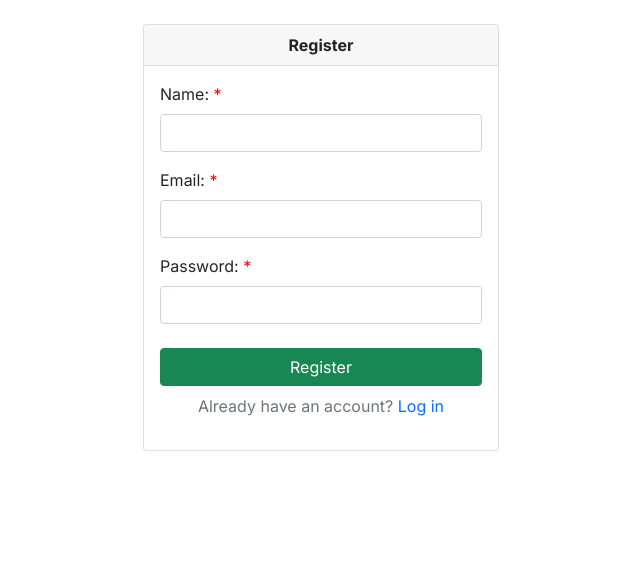
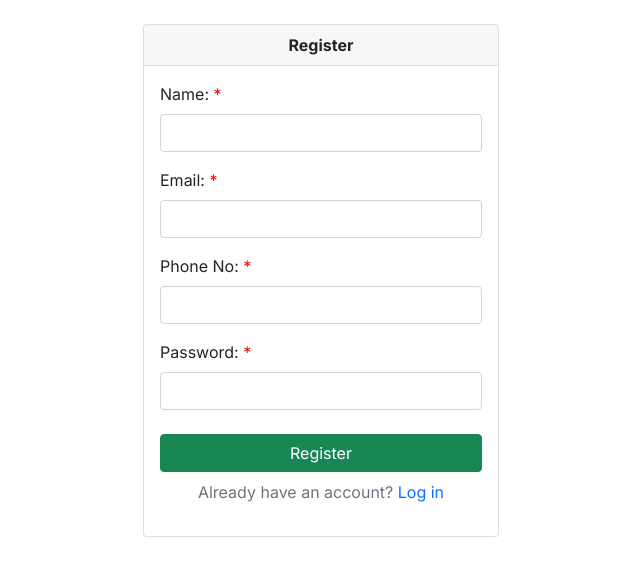
Before and after one commit to salehuddn/csc574project, a PHP site: page /register.php in a window 1280 px wide. Shown: the part 56-632 px from the top of the page, without its empty margins (319-959 px from the left). Run offline with PHP 8.4, Linux system fonts and the light colour scheme; tables that the repository leaves empty hold one stand-in row (values such as "Sample post").

Commit message:
everything is okay

```diff
--- a/register.php
+++ b/register.php
@@ -5,13 +5,14 @@
   if (isset($_POST['register'])) {
     $name = $_POST['userName'];
     $email = $_POST['userEmail'];
+    $phoneNo = $_POST['userPhone'];
     $password = $_POST['userPassword'];
 
     //hash password
     $hashedPassword = password_hash($password, PASSWORD_DEFAULT);
 
     //insert the new user
-    $query = "INSERT INTO users (name, email, password) VALUES ('$name', '$email', '$hashedPassword')";
+    $query = "INSERT INTO users (name, email, phone_number, password) VALUES ('$name', '$email', '$phoneNo', '$hashedPassword')";
     $result = mysqli_query($connection, $query);
 
     if ($result) {
@@ -74,6 +75,10 @@
                   <input type="email" class="form-control" id="email" name="userEmail" required>
                 </div>
                 <div class="mb-3">
+                  <label for="phone" class="form-label required-field">Phone No: </label>
+                  <input type="text" class="form-control" id="phone" name="userPhone" required>
+                </div>
+                <div class="mb-3">
                   <label for="password" class="form-label required-field">Password: </label>
                   <input type="password" class="form-control" id="password" name="userPassword" required>
                 </div>
```
Also changed, not shown: user/products/cart.php (+17 -1 lines).
